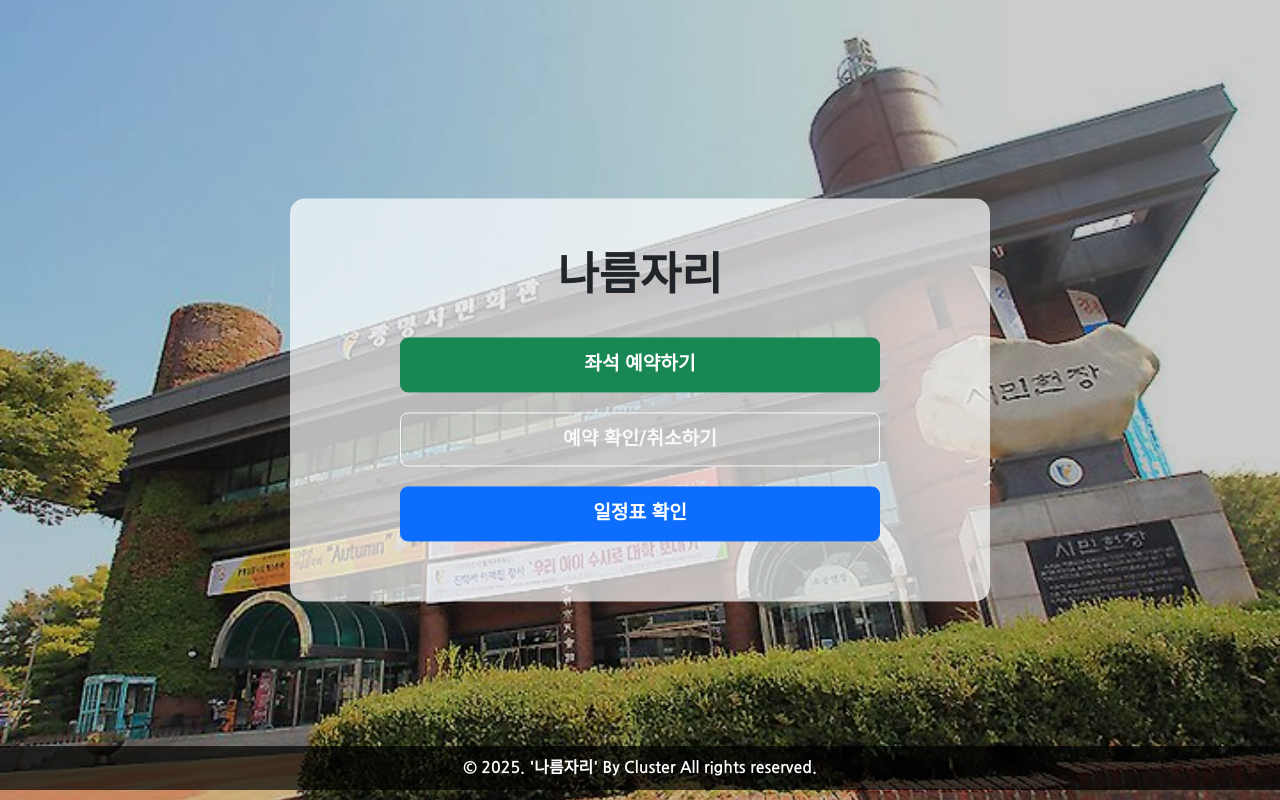
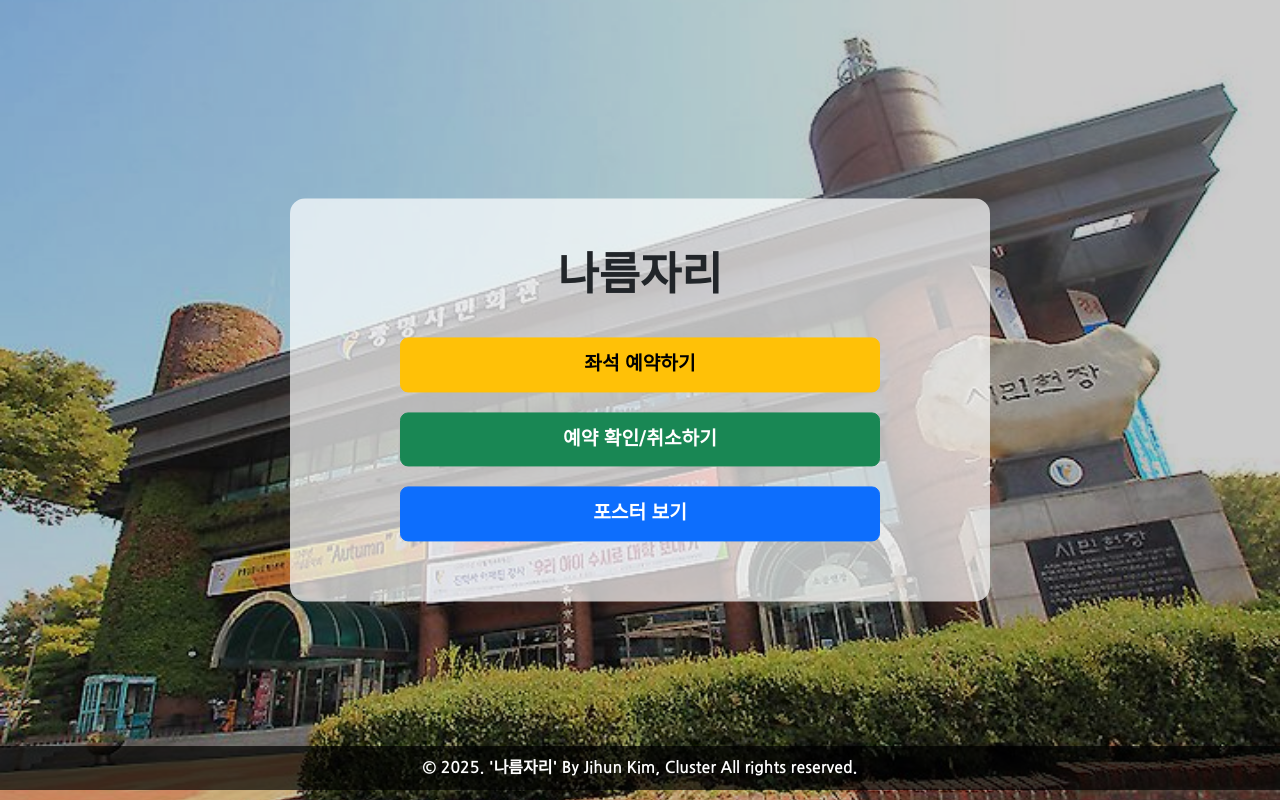
Before and after one commit to AppliedAlpha/NAJR, a Flask app: page / in a window 1280 px wide. Run offline with Flask 3, Linux system fonts and the light colour scheme.

Commit message:
✨ Reservation edited some more

```diff
--- a/app.py
+++ b/app.py
@@ -73,7 +73,7 @@ def reserve():
         mail.send(msg)
 
         print(f"Reservation successful! A confirmation email has been sent to {email}.")
-        flash('[!!] 예약이 성공했습니다. 입력한 이메일로 예약 완료 메일이 발송되었습니다.', 'success')
+        flash('[!!] 예약이 성공했습니다. 이메일로 예약 완료 메일이 발송되었습니다.', 'success')
         return redirect(url_for('index'))
 
     seats = Seat.query.all()
--- a/templates/reservation.html
+++ b/templates/reservation.html
@@ -36,7 +36,7 @@
         }
 
         .content-box {
-            background: rgba(255, 255, 255, 0.5);
+            background: rgba(255, 255, 255, 0.7);
             padding: 20px;
             border-radius: 10px;
             max-width: 90%;
@@ -155,6 +155,7 @@
 <body>
     <div class="overlay"></div>
     <div class="ct-margin container content-box">
+        <button class="btn btn-danger" onclick="window.location.href='{{ url_for('index') }}'" style="display: flex; align-items: flex-start;">이전 화면으로</button>
         <h1 class="title text-center">좌석 예약하기</h1>
 
         <div style="display: flex; flex-direction: row; align-items: center; justify-content: center;">
--- a/templates/reservation_email.html
+++ b/templates/reservation_email.html
@@ -40,6 +40,10 @@
             font-size: 14px;
             color: #888;
         }
+        .seat-number {
+            font-weight: 700;
+            color: blue;
+        }
     </style>
 </head>
 <body>
@@ -56,7 +60,7 @@
 
         <div class="info">
             <p><strong>예약자:</strong> {{ name }}</p>
-            <p><strong>좌석 번호:</strong> {{ seat_label }}</p>
+            <p><strong>좌석 번호:</strong><span class="seat-number"> {{ seat_label }}</span></p>
         </div>
 
         <p>🎟 <strong>공연 시작 10분 전까지 착석을 완료해 주세요.</strong></p>
--- a/templates/title.html
+++ b/templates/title.html
@@ -104,23 +104,29 @@
     <div class="background-container">
         <img src="/static/images/bg1.jpg" class="active">
         <img src="/static/images/bg2.jpg">
+        <img src="/static/images/bg3.jpg">
     </div>
-
-    <!-- Message Flashing -->
-    {% with messages = get_flashed_messages(with_categories=true) %}
-        {% if messages %}
-            <script>
-                alert("{{ messages[-1][1] }}");
-            </script>
-        {% endif %}
-    {% endwith %}
 
     <!-- Centered Content -->
     <div class="content-box">
         <h1>나름자리</h1>
-        <a href="{{ url_for('reserve') }}" class="btn btn-success btn-lg btn-custom">좌석 예약하기</a>
-        <a href="{{ url_for('check_reservation') }}" class="btn btn-outline-light btn-lg btn-custom">예약 확인/취소하기</a>
-        <button class="btn btn-primary btn-lg btn-custom" data-bs-toggle="modal" data-bs-target="#timetableModal">일정표 확인</button>
+
+        {% with messages = get_flashed_messages(with_categories=true) %}
+            {% if messages %}
+                <div class="container mt-3">
+                {% for category, message in messages %}
+                    <div class="alert alert-{{ category }} alert-dismissible fade show" role="alert">
+                    {{ message }}
+                    <button type="button" class="btn-close" data-bs-dismiss="alert" aria-label="Close"></button>
+                    </div>
+                {% endfor %}
+                </div>
+            {% endif %}
+        {% endwith %}
+
+        <a href="{{ url_for('reserve') }}" class="btn btn-warning btn-lg btn-custom">좌석 예약하기</a>
+        <a href="{{ url_for('check_reservation') }}" class="btn btn-success btn-lg btn-custom">예약 확인/취소하기</a>
+        <button class="btn btn-primary btn-lg btn-custom" data-bs-toggle="modal" data-bs-target="#timetableModal">포스터 보기</button>
     </div>
 
     <!-- Timetable Modal -->
@@ -128,14 +134,14 @@
         <div class="modal-dialog">
             <div class="modal-content">
                 <div class="modal-header">
-                    <h5 class="modal-title" id="timetableModalLabel">Event Timetable</h5>
+                    <h5 class="modal-title" id="timetableModalLabel">포스터</h5>
                     <button type="button" class="btn-close" data-bs-dismiss="modal" aria-label="Close"></button>
                 </div>
                 <div class="modal-body">
                     <p>추가 예정</p>
                 </div>
                 <div class="modal-footer">
-                    <button type="button" class="btn btn-secondary" data-bs-dismiss="modal">Close</button>
+                    <button type="button" class="btn btn-secondary" data-bs-dismiss="modal">닫기</button>
                 </div>
             </div>
         </div>
@@ -143,7 +149,7 @@
 
     <!-- Footer -->
     <footer>
-        &copy; 2025. '나름자리' By Cluster All rights reserved.
+        &copy; 2025. '나름자리' By Jihun Kim, Cluster All rights reserved.
     </footer>
 
     <!-- Bootstrap JS -->
```
Also changed, not shown: static/images/bg3.jpg (added).
